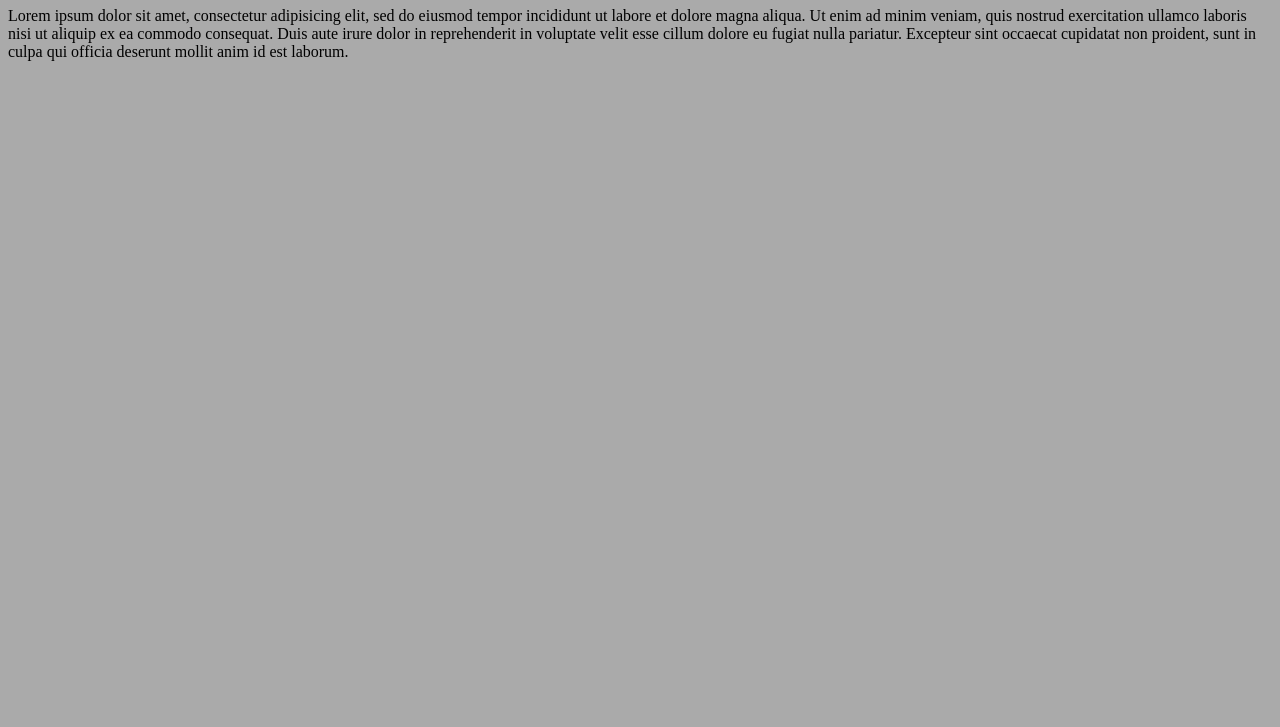
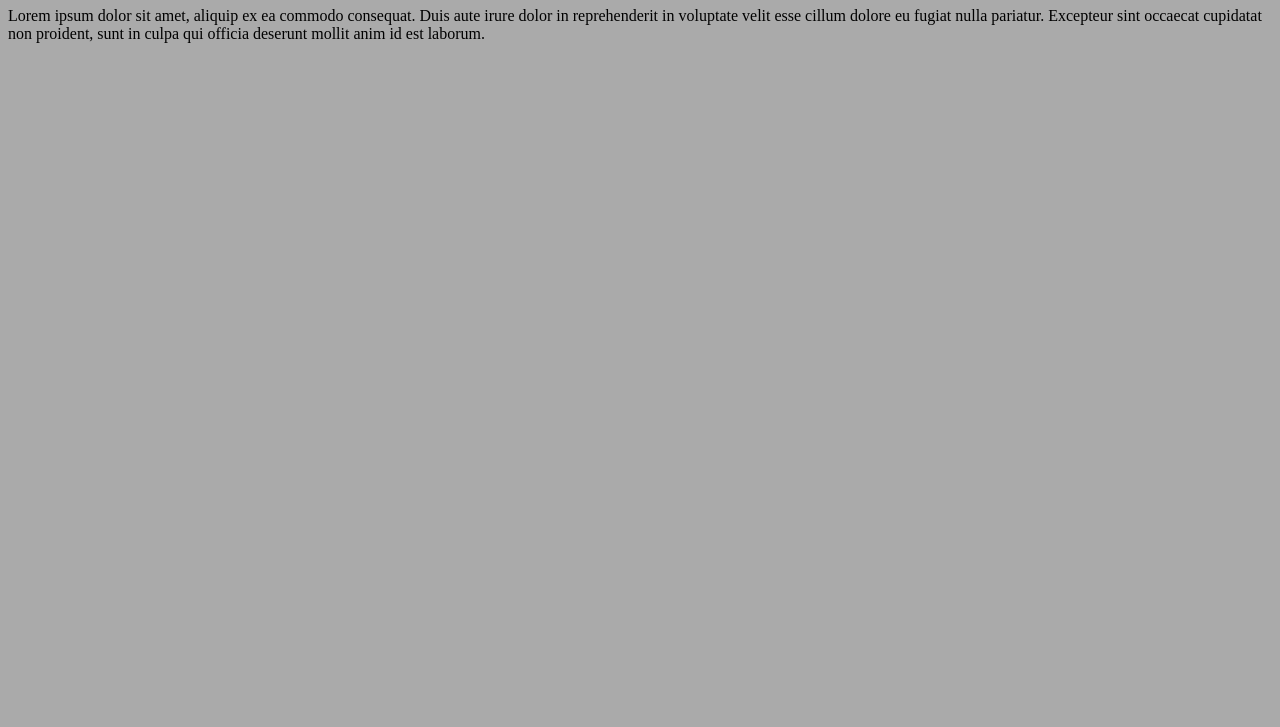
Before and after one commit to juneate/gitexample, a plain HTML site: page index.html in a window 1280 px wide. Shown: the part 73-800 px from the top of the page. Drawn offline with Linux system fonts and the light colour scheme.

Commit message:
modified the text

```diff
--- a/index.html
+++ b/index.html
@@ -6,9 +6,7 @@
 </head>
 <body>
 	<h1>This is my git/github example</h1>
-	<p>Lorem ipsum dolor sit amet, consectetur adipisicing elit, sed do eiusmod
-	tempor incididunt ut labore et dolore magna aliqua. Ut enim ad minim veniam,
-	quis nostrud exercitation ullamco laboris nisi ut aliquip ex ea commodo
+	<p>Lorem ipsum dolor sit amet, aliquip ex ea commodo
 	consequat. Duis aute irure dolor in reprehenderit in voluptate velit esse
 	cillum dolore eu fugiat nulla pariatur. Excepteur sint occaecat cupidatat non
 	proident, sunt in culpa qui officia deserunt mollit anim id est laborum.</p>
```
